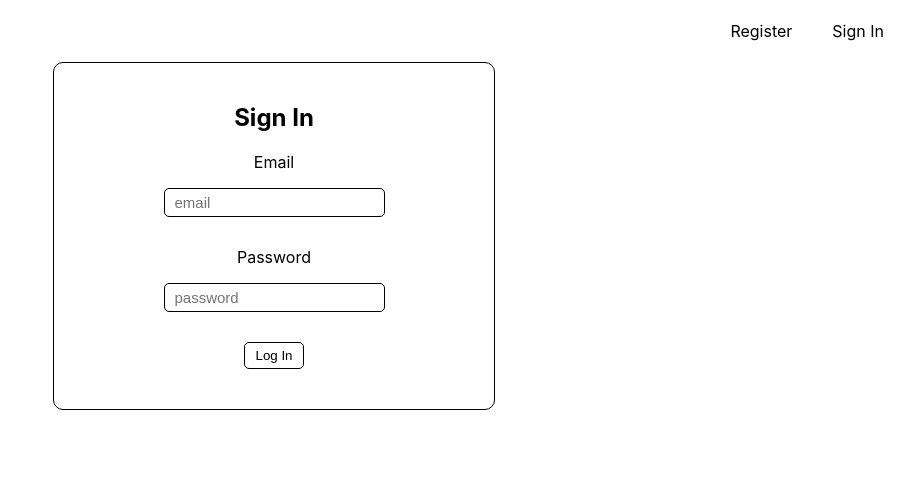
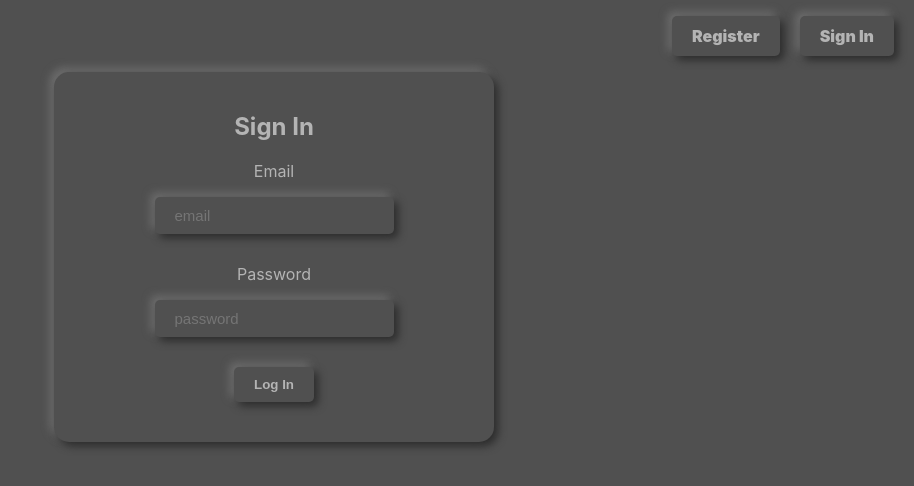
Before and after one commit to dsersch/sugartracker, a React (Create React App) app: page / in a window 1280 px wide. Shown: the top 486 px of the page, without its empty margins (366-1280 px from the left). Built offline with nearby package versions, Linux system fonts and the light colour scheme.

Commit message:
starter styles

```diff
--- a/src/components/addtest/AddTest.css
+++ b/src/components/addtest/AddTest.css
@@ -1,6 +1,5 @@
 .addTest {
-    border: 1px solid black;
-    border-radius: 10px;
+    border-radius: 15px;
     width: 400px;
     margin: 0 auto;
     padding: 20px;
@@ -16,9 +15,11 @@
 
 .addTestInput {
     border-radius: 5px;
-    border: 1px solid black;
-    padding: 5px 10px;
+    padding: 10px 20px;
     font-size: 15px;
+    border: none;
+    background-color: rgb(80, 80, 80);
+    color: rgb(180, 180, 180)
 }
 
 .time {
@@ -33,8 +34,10 @@
 .addButton {
     display: block;
     margin: 20px auto;
-    background-color: white;
-    border: 1px solid black;
+    background-color: rgb(80, 80, 80);
+    border: none;
     border-radius: 5px;
-    padding: 5px 10px;
+    padding: 10px 20px;
+    color: rgb(180, 180, 180);
+    font-weight: 900;
 }
--- a/src/components/addtest/AddTest.js
+++ b/src/components/addtest/AddTest.js
@@ -45,7 +45,7 @@ class AddTest extends Component {
 
     render() {
         return (
-            <div className="addTest">
+            <div className="addTest shadow">
                 <h2>Add Test</h2>
                 <div className="inputSection">
                     <p className="label">fasting:  </p>
@@ -53,11 +53,11 @@ class AddTest extends Component {
                 </div>
                 <div className="inputSection">
                     <p className="label">Result</p>
-                    <input onChange={this.onSugarChange} type="number" className="addTestInput number"/>
+                    <input onChange={this.onSugarChange} type="number" className="addTestInput shadow number"/>
                 </div>
                 <p className="notesLabel">Notes</p>
-                <input onChange={this.onNotesChange} type="textbox" className="addTestInput"/>
-                <button onClick={this.onSubmit} className="addButton">Add Result</button>
+                <input onChange={this.onNotesChange} type="textbox" className="addTestInput shadow"/>
+                <button onClick={this.onSubmit} className="addButton shadow">Add Result</button>
             </div>
         )
     }
--- a/src/components/home/Home.css
+++ b/src/components/home/Home.css
@@ -1,3 +1,8 @@
 .homeInfo {
     text-align: center;
+    border-radius: 20px;
+    padding:30px;
+    width: 40%;
+    margin: 0 auto;
+    margin-top: 50px;
 }
--- a/src/components/home/Home.js
+++ b/src/components/home/Home.js
@@ -41,12 +41,12 @@ class Home extends Component  {
                 }
             })
             return (
-                <div className='homeInfo'>
+                <div className='homeInfo shadow'>
                     <h1>Basic info</h1>
                     <p>last test was: {last}</p>
                     <p>last test date here...</p>
                     <p>fasting average: {fastingTotal/fastingTests}</p>
-                    <p>after food average:{afterFoodTotal/afterFoodTests}</p>
+                    <p>after food average: {afterFoodTotal/afterFoodTests}</p>
                 </div>
             )
         }
--- a/src/components/nav/Nav.css
+++ b/src/components/nav/Nav.css
@@ -4,7 +4,9 @@
 }
 
 .navButton {
-    padding: 5px 10px;
+    border-radius: 5px;
+    padding: 10px 20px;
     margin-right: 20px;
     cursor: pointer;
+    font-weight: 900;
 }
--- a/src/components/nav/Nav.js
+++ b/src/components/nav/Nav.js
@@ -5,16 +5,16 @@ const Nav = ({ onRouteChange, isSignedIn }) => {
     if (isSignedIn) {
         return (
             <div className='navBar'>
-                <p className='navButton' onClick={() => onRouteChange('home')}>home</p>
-                <p className='navButton' onClick={() => onRouteChange('addTest')}>add test</p>
-                <p className='navButton' onClick={() => onRouteChange('signout')}>sign out</p>
+                <p className='navButton shadow' onClick={() => onRouteChange('home')}>home</p>
+                <p className='navButton shadow' onClick={() => onRouteChange('addTest')}>add test</p>
+                <p className='navButton shadow' onClick={() => onRouteChange('signout')}>sign out</p>
             </div>
         )
     } else {
         return (
             <div className='navBar'>
-                <p className='navButton' onClick={() => onRouteChange('register')}>Register</p>
-                <p className='navButton' onClick={() => onRouteChange('signin')}>Sign In</p>
+                <p className='navButton shadow' onClick={() => onRouteChange('register')}>Register</p>
+                <p className='navButton shadow' onClick={() => onRouteChange('signin')}>Sign In</p>
             </div>
         )
     }
--- a/src/components/register/Register.css
+++ b/src/components/register/Register.css
@@ -1,8 +1,16 @@
 .registerForm {
-    border: 1px solid black;
-    border-radius: 10px;
+    border-radius: 15px;
     width: 400px;
     margin: 0 auto;
     padding: 20px;
     text-align: center;
 }
+
+.shadow {
+    box-shadow: #2b2b2b 4px 4px 8px, #707070 -4px -4px 8px;
+    transition: all .2s;
+}
+
+.shadow:hover {
+    box-shadow: #2b2b2b 7px 7px 8px, #707070 -7px -7px 8px;
+}
--- a/src/components/register/Register.js
+++ b/src/components/register/Register.js
@@ -39,19 +39,19 @@ class Register  extends Component {
 
     render() {
         return (
-            <div className="registerForm">
+            <div className="registerForm shadow">
                 <h2>Register</h2>
                 <div className="inputSection">
                     <p className="formLabel">Email</p>
-                    <input className="addTestInput" type="text" placeholder="email"
+                    <input className="addTestInput shadow" type="text" placeholder="email"
                     onChange={this.onEmailChange} />
                 </div>
                 <div className="inputSection">
                     <p className="formLabel">Password</p>
-                    <input className="addTestInput" type="password" placeholder="password"
+                    <input className="addTestInput shadow" type="password" placeholder="password"
                     onChange={this.onPasswordChange} />
                 </div>
-                <button className="addButton" onClick={this.onSubmit}>Log In</button>
+                <button className="addButton shadow" onClick={this.onSubmit}>Log In</button>
             </div>
         )
     }
--- a/src/components/signIn/SignIn.js
+++ b/src/components/signIn/SignIn.js
@@ -38,19 +38,19 @@ class SignIn  extends Component {
 
     render() {
         return (
-            <div className="registerForm">
+            <div className="registerForm shadow">
                 <h2>Sign In</h2>
                 <div className="inputSection">
                     <p className="formLabel">Email</p>
-                    <input className="addTestInput" type="text" placeholder="email"
+                    <input className="addTestInput shadow" type="text" placeholder="email"
                     onChange={this.onSignInEmailChange} />
                 </div>
                 <div className="inputSection">
                     <p className="formLabel">Password</p>
-                    <input className="addTestInput" type="password" placeholder="password"
+                    <input className="addTestInput shadow" type="password" placeholder="password"
                     onChange={this.onSignInPasswordChange} />
                 </div>
-                <button className="addButton" onClick={this.onSubmit}>Log In</button>
+                <button className="addButton shadow" onClick={this.onSubmit}>Log In</button>
             </div>
         )
     }
--- a/src/index.css
+++ b/src/index.css
@@ -5,6 +5,8 @@ body {
     sans-serif;
   -webkit-font-smoothing: antialiased;
   -moz-osx-font-smoothing: grayscale;
+  background-color: rgb(80, 80, 80);
+  color: rgb(180, 180, 180);
 }
 
 code {
```
